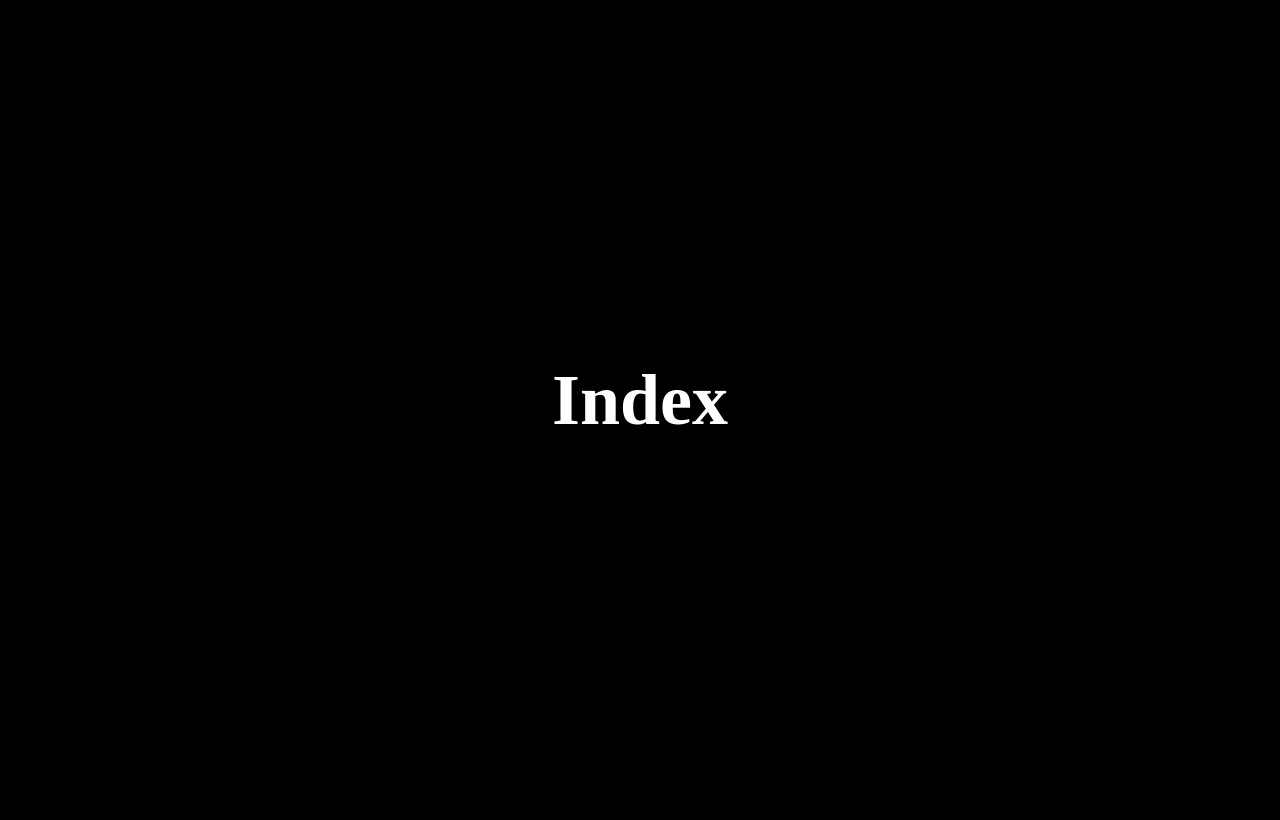
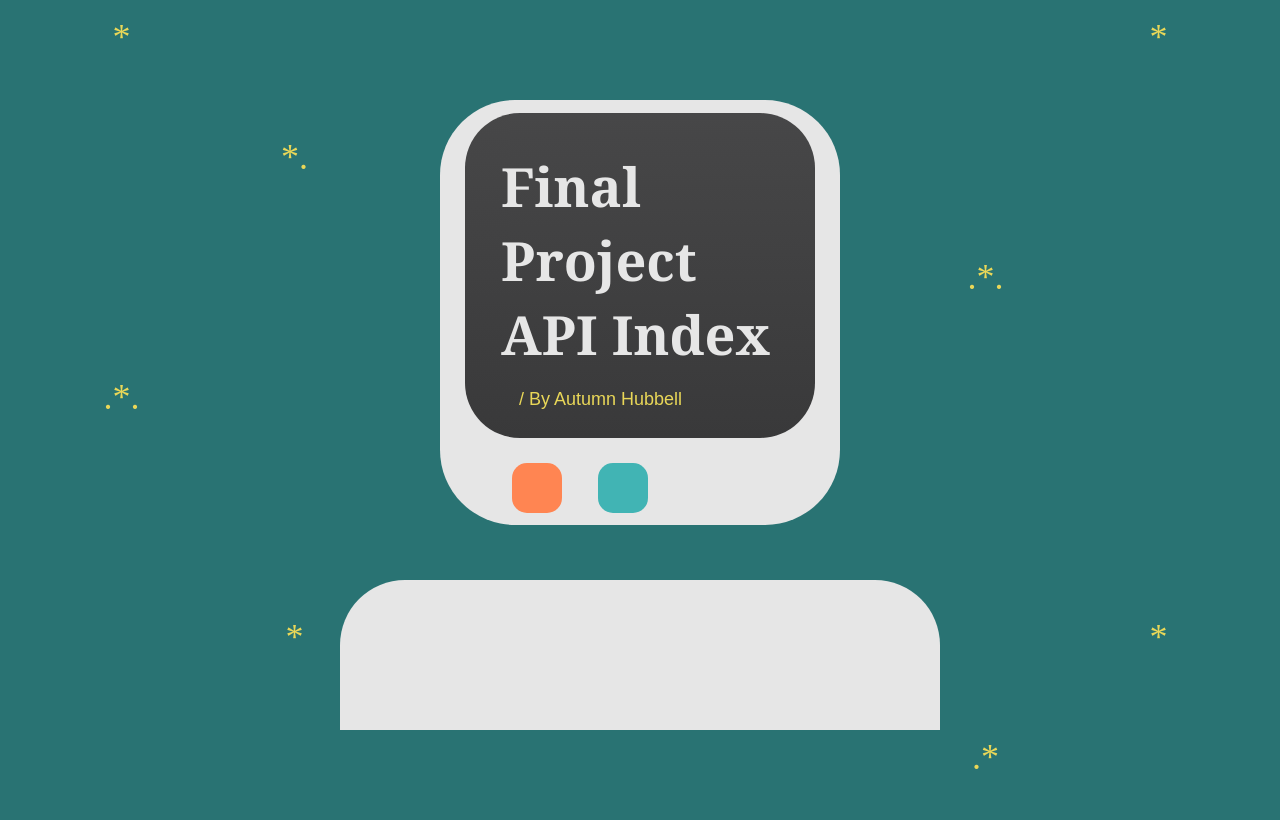
Before and after one commit to simplyHubbell/final-project, a website: page views/index.html in a window 1280 px wide. Drawn offline with Linux system fonts and the light colour scheme; files that its build step writes are made by us from their sources.

Commit message:
Updated index.html, as well as cleanup

```diff
--- a/config/corsOptions.js
+++ b/config/corsOptions.js
@@ -1,7 +1,8 @@
 const whitelist = [
     'https://dazzling-snickerdoodle-777101.netlify.app/',
     'http://127.0.0.1:5500',
-    'http://localhost:3500'];
+    'http://localhost:3500',
+    '*'];
 
 const corsOptions = {
     origin: (origin, callback) => {
--- a/public/css/style.css
+++ b/public/css/style.css
@@ -5,10 +5,149 @@
 }
 
 body {
+    background-color: #297373;
+    text-align: center;
+}
+
+body p {
+    padding: 1em;
+}
+
+#wrapper {
     font-size: 36px;
     min-height: 100vh;
-    color: #fff;
-    background-color: #000;
+    color: #E9D758;
+    width: 90%;
+    height: auto;
+    margin: 0 auto;
+    background-color: #297373;
     display: grid;
     place-content: center;
+    grid-template-rows: 15% 15% 15% 15% 15% 15% 15%;
+    grid-template-columns: 15% 15% 15% 15% 15% 15% 15%;
 }
+
+#helmet {
+    grid-column: 3 / 6;
+    grid-row: 2 / 5;
+    width: 400px;
+    height: 425px;
+    margin: 0 auto;
+    border-radius: 75px;
+    background-color: #E6E6E6;
+    display: flex;
+    flex-wrap: wrap;
+}
+
+#visor {
+    width: 350px;
+    height: 325px;
+    margin: auto;
+    padding: 1em;
+    border-radius: 55px;
+    background-color: #39393A;
+    background-image: linear-gradient(to bottom, #474748, #39393A);
+    display: flex;
+    flex-wrap: wrap;
+    justify-content: left;
+}
+
+#visor-error {
+    width: 350px;
+    height: 325px;
+    margin: auto;
+    border-radius: 55px;
+    background-color: #FF8552;
+    display: flex;
+    justify-content:space-around;
+}
+
+#bust {
+    grid-column: 2 / 7;
+    grid-row: 6 / 8;
+    width: 600px;
+    height: 150px;
+    margin: 0 auto;
+    border-radius: 65px 65px 0 0;
+    background-color: #E6E6E6;
+    display: flex;
+    flex-wrap: wrap;
+}
+
+#button1 {
+    width: 50px;
+    height: 50px;
+    margin: auto .5em;
+    margin-left: 2em;
+    border-radius: 15px;
+    background-color: #FF8552;
+    float: left;
+}
+
+#button2 {
+    width: 50px;
+    height: 50px;
+    margin: auto .5em;
+    border-radius: 15px;
+    background-color: #41B4B4;
+}
+
+#visor h1 {
+    color: #E6E6E6;
+    text-align: left;
+    font-family: georgia;
+    font-size: 1.5em;
+}
+
+#visor-error h1 {
+    color:#3D3D3E;
+    text-align: center;
+    font-family: georgia;
+    font-size: 3em;
+}
+
+#helmet p {
+    color:#E9D758;
+    font-family: sans-serif;
+    font-size: .5em;
+}
+
+#star1 {
+    grid-column: 0 / 1;
+    grid-row: 1 / 2;
+}
+
+#star2 {
+    grid-column: 2 / 3;
+    grid-row: 2 / 3;
+}
+
+#star3 {
+    grid-column: 7 / 8;
+    grid-row: 1 / 2;
+}
+
+#star4 {
+    grid-column: 1 / 2;
+    grid-row: 4 / 5;
+}
+
+#star5 {
+    grid-column: 6 / 7;
+    grid-row: 3 / 4;
+}
+
+#star6 {
+    grid-column: 6 / 7;
+    grid-row: 7 / 8;
+}
+
+#star7 {
+    grid-column: 2 / 3;
+    grid-row: 6 / 7;
+}
+
+#star8 {
+    grid-column: 7 / 8;
+    grid-row: 6 / 7;
+}
--- a/public/text/data.txt
+++ /dev/null
@@ -1 +0,0 @@
-Just some random text.
--- a/views/index.html
+++ b/views/index.html
@@ -10,7 +10,25 @@
 </head>
 
 <body>
-    <h1>Index</h1>
+    <div id="wrapper">
+        <div id="star1"><p>*</p></div>
+        <div id="star2"><p>*.</p></div>
+        <div id="star3"><p>*</p></div>
+        <div id="star4"><p>.*.</p></div>
+        <div id="helmet">
+            <div id="visor">
+                <h1>Final Project API Index</h1>
+                <p>/ By Autumn Hubbell</p>
+            </div><br>
+            <div id="button1"></div>
+            <div id="button2"></div>
+        </div>
+        <div id="bust"></div>
+        <div id="star5"><p>.*.</p></div>
+        <div id="star6"><p>.*</p></div>
+        <div id="star7"><p>*</p></div>
+        <div id="star8"><p>*</p></div>
+    </div>
 </body>
 
 </html>
```
Also changed, not shown: controllers/statesController.js (+47 -20 lines), views/404.html (+18 -1 lines), README.md, public/img/img1.jpg (deleted), 2 other files.
